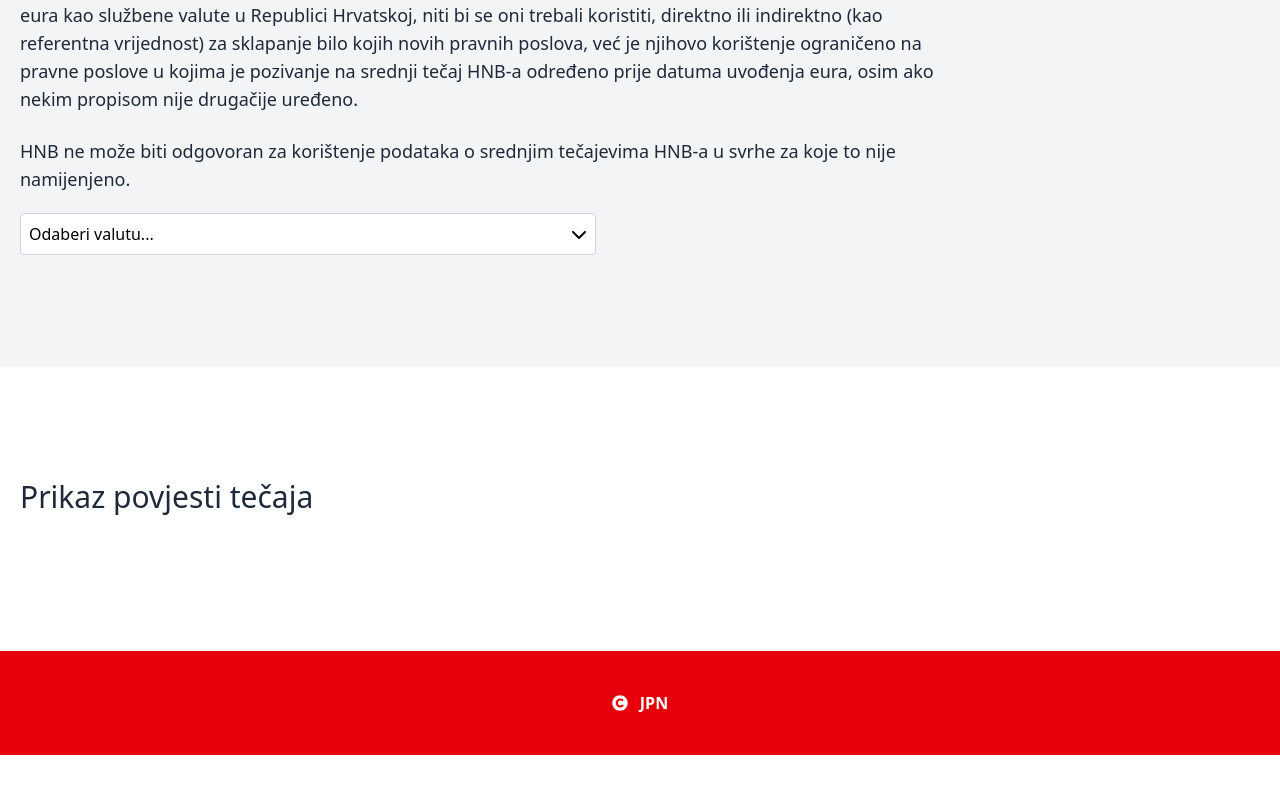
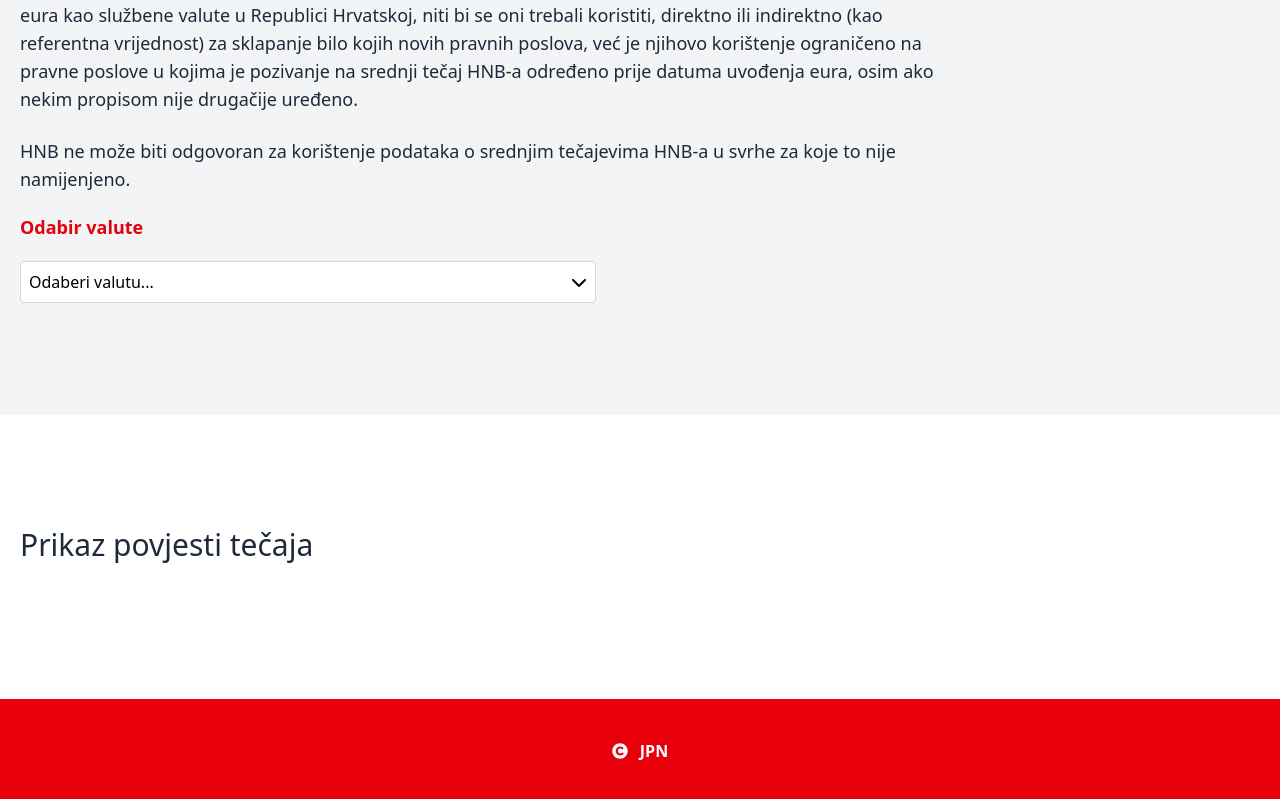
Before and after one commit to Zack1808/hnb_exchange_rate_lists, a React (Vite) app: page /povijest in a window 1280 px wide. Shown: the part 812-1611 px from the top of the page. Before the commit the page ends 1567 px from the top, so only its background shows below. Built offline with nearby package versions, Linux system fonts and the light colour scheme.

Commit message:
feat(select): add id prop support

```diff
--- a/src/components/common/Select.tsx
+++ b/src/components/common/Select.tsx
@@ -9,6 +9,7 @@ interface SelectProps<T = string> {
   onChange?: (value: T) => void;
   placeholder?: string;
   disabled?: boolean;
+  id?: string;
 }
 
 const Select: React.FC<SelectProps<string>> = ({
@@ -17,6 +18,7 @@ const Select: React.FC<SelectProps<string>> = ({
   onChange,
   placeholder,
   disabled,
+  id,
 }) => {
   const [selectOpen, setSelectOpen] = useState<boolean>(false);
 
@@ -39,6 +41,7 @@ const Select: React.FC<SelectProps<string>> = ({
         onClick={() => {
           setSelectOpen((prevState) => !prevState);
         }}
+        id={id ?? ""}
         className="flex gap-4 items-center justify-between w-full p-2 border outline-none border-gray-300 bg-white rounded-sm focus:ring-1 ring-red-300 "
       >
         {options.find((o) => o.value === value)?.label ??
--- a/src/pages/ExchangeHistory.tsx
+++ b/src/pages/ExchangeHistory.tsx
@@ -88,11 +88,19 @@ const ExchangeHistory: React.FC = React.memo(() => {
 
         <List content={NOTES} listType="decimal" />
 
+        <label
+          htmlFor="currencySelect"
+          className="text-lg text-red-600 font-bold"
+        >
+          Odabir valute
+        </label>
+
         <Select
           options={CURRENCIES}
           value={selectedCurrency}
           placeholder="Odaberi valutu..."
           onChange={setSelectedCurrency}
+          id="currencySelect"
         />
 
         {/* TODO - build form with selection on what rate the user wants to see and which period */}
```
